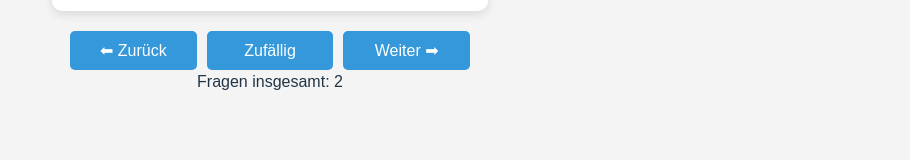
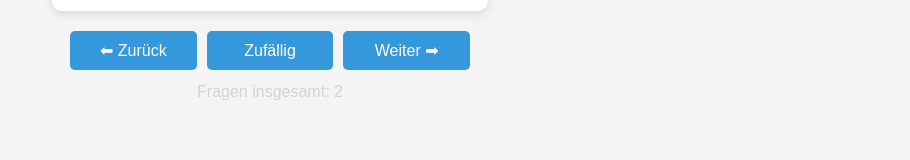
Before and after one commit to roieshalom/BETU, a React (Vite) app in the folder my-project/: page / in a window 1280 px wide. Shown: the part 521-681 px from the top of the page, without its empty margins (370-1280 px from the left). Built offline with nearby package versions, Linux system fonts and the light colour scheme.

Commit message:
Updated UI spacing, question numbering, and readability

```diff
--- a/my-project/src/App.jsx
+++ b/my-project/src/App.jsx
@@ -80,7 +80,7 @@ const App = () => {
                             </button>
                         ))}
                     </div>
-                    <div className="question-number">#{currentIndex + 1}</div>
+                    <div className="question-number" style={{ color: "gray" }}>#{currentIndex + 1}</div>
                 </div>
             </div>
 
@@ -90,7 +90,7 @@ const App = () => {
                 <button onClick={nextQuestion}>Weiter ➡</button>
             </div>
 
-            <div className="question-count">Fragen insgesamt: {questions.length}</div>
+            <div className="question-count" style={{ color: "lightgray", marginTop: "10px" }}>Fragen insgesamt: {questions.length}</div>
         </div>
     );
 };
```
